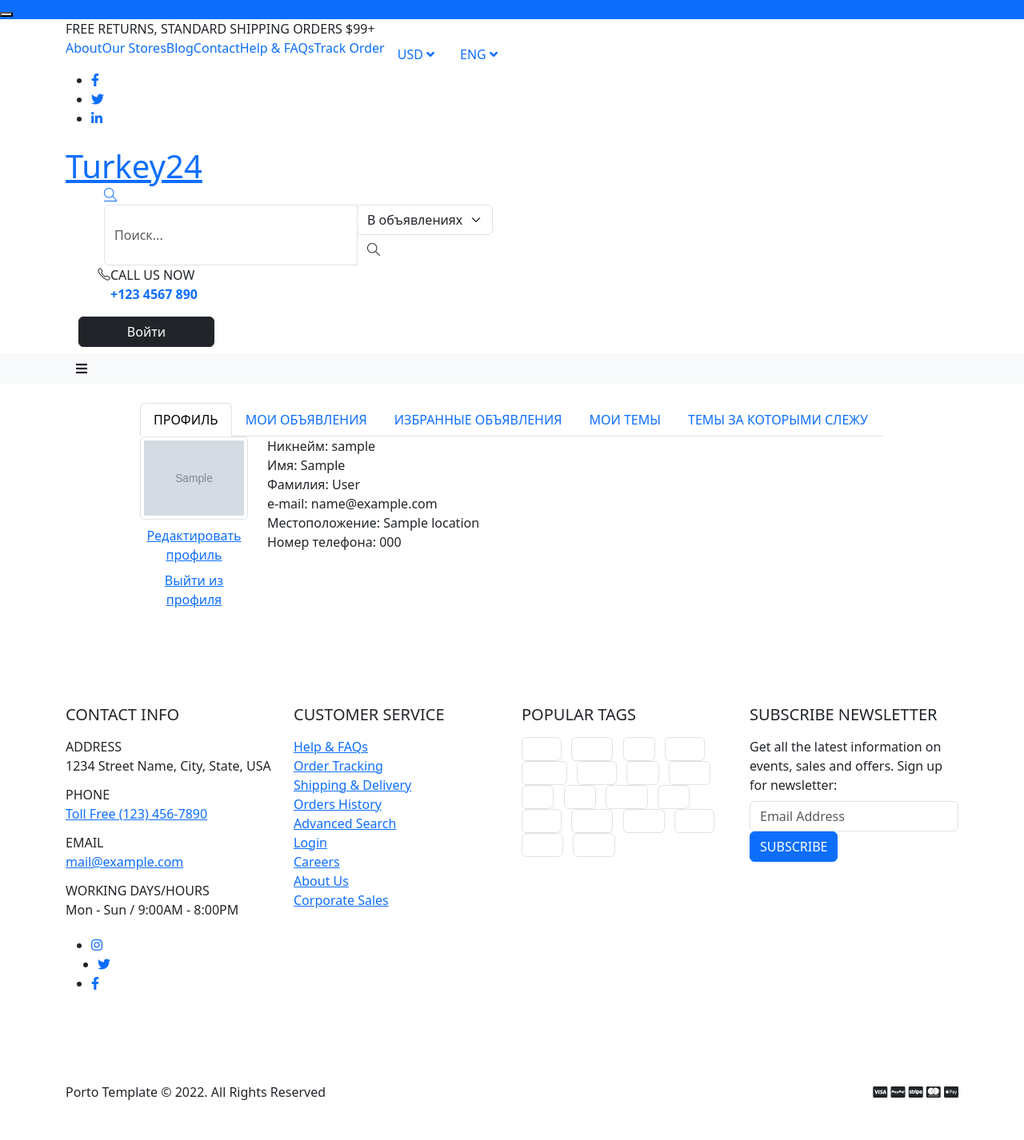
After one commit to CH1979/turkey, a Django app: template personal/templates/personal/profile_detail.html in a window 1280 px wide. The commit adds this page. Shown: the whole page at 80% size. Run offline with Django 3.2, Linux system fonts and the light colour scheme; the template is opened without the code that fills it: most values are stand-ins (such as "Sample title", 1, 10 or a date in 2020); grey boxes marked "Sample" are stand-in pictures; some libraries are stand-ins or nearby versions.

Commit message:
Update profile views and templates

```diff
--- a/market/templates/market/lot_detail.html
+++ b/market/templates/market/lot_detail.html
@@ -97,7 +97,7 @@
                             </a>
                         {% endif %}
                     {% else %}
-                        <a href="{% url 'profile_create' %}" class="d-flex align-items-center text-decoration-none text-color-dark text-color-hover-primary font-weight-semibold text-2">
+                        <a href="{% url 'profile_detail' %}" class="d-flex align-items-center text-decoration-none text-color-dark text-color-hover-primary font-weight-semibold text-2">
                             <i class="far fa-heart me-1"></i> Избранное
                         </a>
                     {% endif %}
--- a/market/templates/market/lot_list.html
+++ b/market/templates/market/lot_list.html
@@ -25,7 +25,7 @@
                                         </a>
                                     {% endif %}
                                 {% else %}
-                                    <a href="{% url 'profile_create' %}" class="text-decoration-none addtocart-btn" title="Избранное">
+                                    <a href="{% url 'profile_detail' %}" class="text-decoration-none addtocart-btn" title="Избранное">
                                         <i class="icons icon-heart"></i>
                                     </a>
                                 {% endif %}
--- a/personal/templates/personal/profile_base.html
+++ b/personal/templates/personal/profile_base.html
@@ -2,37 +2,14 @@
 
 {% block content %}
 {% csrf_token %}
-<div class="container py-4">
+<div class="container py-4 d-flex justify-content-center">
 
-    <div class="row">
-        <div class="col-lg-3">
-            <aside class="sidebar">
-                <div class="row">
-                    <h5 class="font-weight-semi-bold text-center pt-3">Профиль пользователя</h5>
-                    {% if profile.user.forum_profile.avatar %}
-                    <div class="text-center">
-                        <img class="img-thumbnail" src="{{ profile.user.forum_profile.avatar.url }}">
-                    </div>
-                    {% endif %}
-                    <div class="text-center pt-3">
-                        <p>{{ profile }}</p>
-                    </div>
-                    <div class="text-center">
-                        <p>{{ profile.phone }}</p>
-                    </div>
-                </div>
-            </aside>
-        </div>
-        <div class="col-lg-9">
-            <div class="row">
-                <div class="col">
-                    {% block profile_items %}
-                    {% endblock %}
-                </div>
+    <div class="col-lg-10">
+        <div class="row">
+            <div class="col">
+                {% block profile_items %}
+                {% endblock %}
             </div>
-
-            <hr class="solid my-5">
-
         </div>
     </div>
 
--- /dev/null
+++ b/personal/templates/personal/profile_detail.html
@@ -0,0 +1,104 @@
+{% extends 'personal/profile_base.html' %}
+
+{% block profile_items %}
+{% load el_pagination_tags %}
+
+
+<div id="description" class="tabs tabs-simple tabs-simple-full-width-line tabs-product tabs-dark mb-2">
+    <ul class="nav nav-tabs justify-content-start">
+        <li class="nav-item">
+            <a class="nav-link active font-weight-bold text-3 text-uppercase py-2 px-3" href="{% url 'profile_detail' profile.id %}">
+                Профиль
+            </a>
+        </li>
+        <li class="nav-item">
+            <a class="nav-link font-weight-bold text-3 text-uppercase py-2 px-3" href="{% url 'my_lots' profile.id %}">
+                Мои объявления
+            </a>
+        </li>
+        <li class="nav-item">
+            <a class="nav-link font-weight-bold text-3 text-uppercase py-2 px-3" href="{% url 'favorite_lots' profile.id %}">
+                Избранные объявления
+            </a>
+        </li>
+        <li class="nav-item">
+            <a class="nav-link font-weight-bold text-3 text-uppercase py-2 px-3" href="{% url 'my_topics' profile.id %}">
+                Мои темы
+            </a>
+        </li>
+        <li class="nav-item">
+            <a class="nav-link font-weight-bold text-3 text-uppercase py-2 px-3" href="{% url 'favorite_topics' profile.id %}">
+                Темы за которыми слежу
+            </a>
+        </li>
+    </ul>
+
+    <div class="row">
+        <div class="text-center col-lg-2">
+            {% if profile.user.forum_profile.avatar %}
+                <img class="img-thumbnail" src="{{ profile.user.forum_profile.avatar.url }}">
+            {% else %}
+                <i class="icons icon-user text-20"></i>
+            {% endif %}
+            <p class="my-2">
+                <a href="{% url 'profile_update' %}">Редактировать профиль</a>
+            </p>
+            <p>
+                <a href="{% url 'account_logout' %}">Выйти из профиля</a>
+            </p class="mb-0">
+        </div>
+        <div class="col-lg-10">
+            <p class="mb-0">
+                <label class="label">
+                    Никнейм:
+                </label>
+                <span class="text-color-dark">
+                    {{ profile.user.username }}
+                </span>
+            </p>
+            <p class="mb-0">
+                <label class="label">
+                    Имя:
+                </label>
+                <span class="text-color-dark">
+                    {{ profile.user.first_name }}
+                </span>
+            </p>
+            <p class="mb-0">
+                <label class="label">
+                    Фамилия:
+                </label>
+                <span class="text-color-dark">
+                    {{ profile.user.last_name }}
+                </span>
+            </p>
+            <p class="mb-0">
+                <label class="label">
+                    e-mail:
+                </label>
+                <span class="text-color-dark">
+                    {{ profile.user.email }}
+                </span>
+            </p>
+            <p class="mb-0">
+                <label class="label">
+                    Местоположение:
+                </label>
+                <span class="text-color-dark">
+                    {{ profile.location }}
+                </span>
+            </p>
+            <p class="mb-0">
+                <label class="label">
+                    Номер телефона:
+                </label>
+                <span class="text-color-dark">
+                    {{ profile.phone }}
+                </span>
+            </p>
+        </div>
+
+
+    </div>
+</div>
+{% endblock %}
--- a/personal/templates/personal/profile_favorite_lots.html
+++ b/personal/templates/personal/profile_favorite_lots.html
@@ -5,6 +5,11 @@
 
 <div id="description" class="tabs tabs-simple tabs-simple-full-width-line tabs-product tabs-dark mb-2">
     <ul class="nav nav-tabs justify-content-start">
+        <li class="nav-item">
+            <a class="nav-link font-weight-bold text-3 text-uppercase py-2 px-3" href="{% url 'profile_detail' user.profile.id %}">
+                Профиль
+            </a>
+        </li>
         <li class="nav-item">
             <a class="nav-link font-weight-bold text-3 text-uppercase py-2 px-3" href="{% url 'my_lots' user.profile.id %}">
                 Мои объявления
--- a/personal/templates/personal/profile_favorite_topics.html
+++ b/personal/templates/personal/profile_favorite_topics.html
@@ -5,6 +5,11 @@
 
 <div id="description" class="tabs tabs-simple tabs-simple-full-width-line tabs-product tabs-dark mb-2">
     <ul class="nav nav-tabs justify-content-start">
+        <li class="nav-item">
+            <a class="nav-link font-weight-bold text-3 text-uppercase py-2 px-3" href="{% url 'profile_detail' user.profile.id %}">
+                Профиль
+            </a>
+        </li>
         <li class="nav-item">
             <a class="nav-link font-weight-bold text-3 text-uppercase py-2 px-3" href="{% url 'my_lots' user.profile.id %}">
                 Мои объявления
--- a/personal/templates/personal/profile_my_lots.html
+++ b/personal/templates/personal/profile_my_lots.html
@@ -5,6 +5,11 @@
 
 <div id="description" class="tabs tabs-simple tabs-simple-full-width-line tabs-product tabs-dark mb-2">
     <ul class="nav nav-tabs justify-content-start">
+        <li class="nav-item">
+            <a class="nav-link font-weight-bold text-3 text-uppercase py-2 px-3" href="{% url 'profile_detail' user.profile.id %}">
+                Профиль
+            </a>
+        </li>
         <li class="nav-item">
             <a class="nav-link active font-weight-bold text-3 text-uppercase py-2 px-3" href="{% url 'my_lots' user.profile.id %}">
                 Мои объявления
--- a/personal/templates/personal/profile_my_topics.html
+++ b/personal/templates/personal/profile_my_topics.html
@@ -5,6 +5,11 @@
 
 <div id="description" class="tabs tabs-simple tabs-simple-full-width-line tabs-product tabs-dark mb-2">
     <ul class="nav nav-tabs justify-content-start">
+        <li class="nav-item">
+            <a class="nav-link font-weight-bold text-3 text-uppercase py-2 px-3" href="{% url 'profile_detail' user.profile.id %}">
+                Профиль
+            </a>
+        </li>
         <li class="nav-item">
             <a class="nav-link font-weight-bold text-3 text-uppercase py-2 px-3" href="{% url 'my_lots' user.profile.id %}">
                 Мои объявления
--- a/templates/forum/forum_list.html
+++ b/templates/forum/forum_list.html
@@ -74,7 +74,7 @@
       <div class="py-2 col-md-2 col-sm-3 d-none d-sm-block forum-last-post">
         {% if node.last_post %}
         {% if node.last_post.poster %}
-        {% url 'forum_member:profile' node.last_post.poster_id as poster_url %}
+        {% url 'profile_detail' node.last_post.poster.profile.id as poster_url %}
         {% blocktrans trimmed with poster_url=poster_url username=node.last_post.poster|forum_member_display_name %}
         By: <a href="{{ poster_url }}">{{ username }}</a>
         {% endblocktrans %}
@@ -147,7 +147,7 @@
       <div class="py-2 col-md-2 col-sm-3 d-none d-sm-block forum-last-post">
         {% if node.last_post %}
         {% if node.last_post.poster_id %}
-        {% url 'forum_member:profile' node.last_post.poster_id as poster_url %}
+        {% url 'profile_detail' node.last_post.poster.profile.id as poster_url %}
         {% blocktrans trimmed with poster_url=poster_url username=node.last_post.poster|forum_member_display_name %}
         By: <a href="{{ poster_url }}">{{ username }}</a>
         {% endblocktrans %}
--- a/templates/forum_conversation/topic_list.html
+++ b/templates/forum_conversation/topic_list.html
@@ -31,7 +31,7 @@
                 <div>
                   <div class="topic-created">
                   {% if topic.poster %}
-                    {% url 'forum_member:profile' topic.poster_id as poster_url %}
+                    {% url 'profile_detail' topic.poster.profile.id as poster_url %}
                     {% blocktrans trimmed with poster_url=poster_url username=topic.poster|forum_member_display_name creation_date=topic.created %}
                       By: <a href="{{ poster_url }}">{{ username }}</a> on {{ creation_date }}
                     {% endblocktrans %}
@@ -51,7 +51,7 @@
         <div class="py-2 col-md-2 col-sm-3 d-none d-sm-block topic-last-post">
         {% with last_post=topic.last_post %}
           {% if last_post.poster %}
-            {% url 'forum_member:profile' last_post.poster_id as poster_url %}
+            {% url 'profile_detail' last_post.poster.profile.id as poster_url %}
             {% blocktrans trimmed with poster_url=poster_url username=last_post.poster|forum_member_display_name %}
               By: <a href="{{ poster_url }}">{{ username }}</a>
             {% endblocktrans %}
--- a/templates/header.html
+++ b/templates/header.html
@@ -146,11 +146,7 @@
                                 <li class="ms-0 ms-xl-4">
                                     <div class="header-extra-info-icon">
                                         {% if user.profile %}
-                                            <a href="{% url 'my_lots' user.profile.id %}" class="text-decoration-none text-color-dark text-color-hover-primary text-2">
-                                                <i class="icons icon-user"></i>
-                                            </a>
-                                        {% else %}
-                                            <a href="{% url 'profile_create' %}" class="text-decoration-none text-color-dark text-color-hover-primary text-2">
+                                            <a href="{% url 'profile_detail' user.profile.id %}" class="text-decoration-none text-color-dark text-color-hover-primary text-2">
                                                 <i class="icons icon-user"></i>
                                             </a>
                                         {% endif %}
@@ -163,7 +159,7 @@
                                                 <i class="icons icon-heart"></i>
                                             </a>
                                         {% else %}
-                                            <a href="{% url 'profile_create' %}" class="text-decoration-none text-color-dark text-color-hover-primary text-2">
+                                            <a href="{% url 'profile_detail' %}" class="text-decoration-none text-color-dark text-color-hover-primary text-2">
                                                 <i class="icons icon-heart"></i>
                                             </a>
                                         {% endif %}
```
Also changed, not shown: personal/forms.py (added, +41 -0 lines), personal/models.py (+46 -28 lines), personal/templates/personal/profile_form.html (+47 -11 lines), personal/urls.py (+8 -3 lines), personal/views.py (+58 -14 lines), templates/forum_conversation/topic_detail.html (+4 -4 lines), templates/partials/avatar.html (added, +8 -0 lines).
